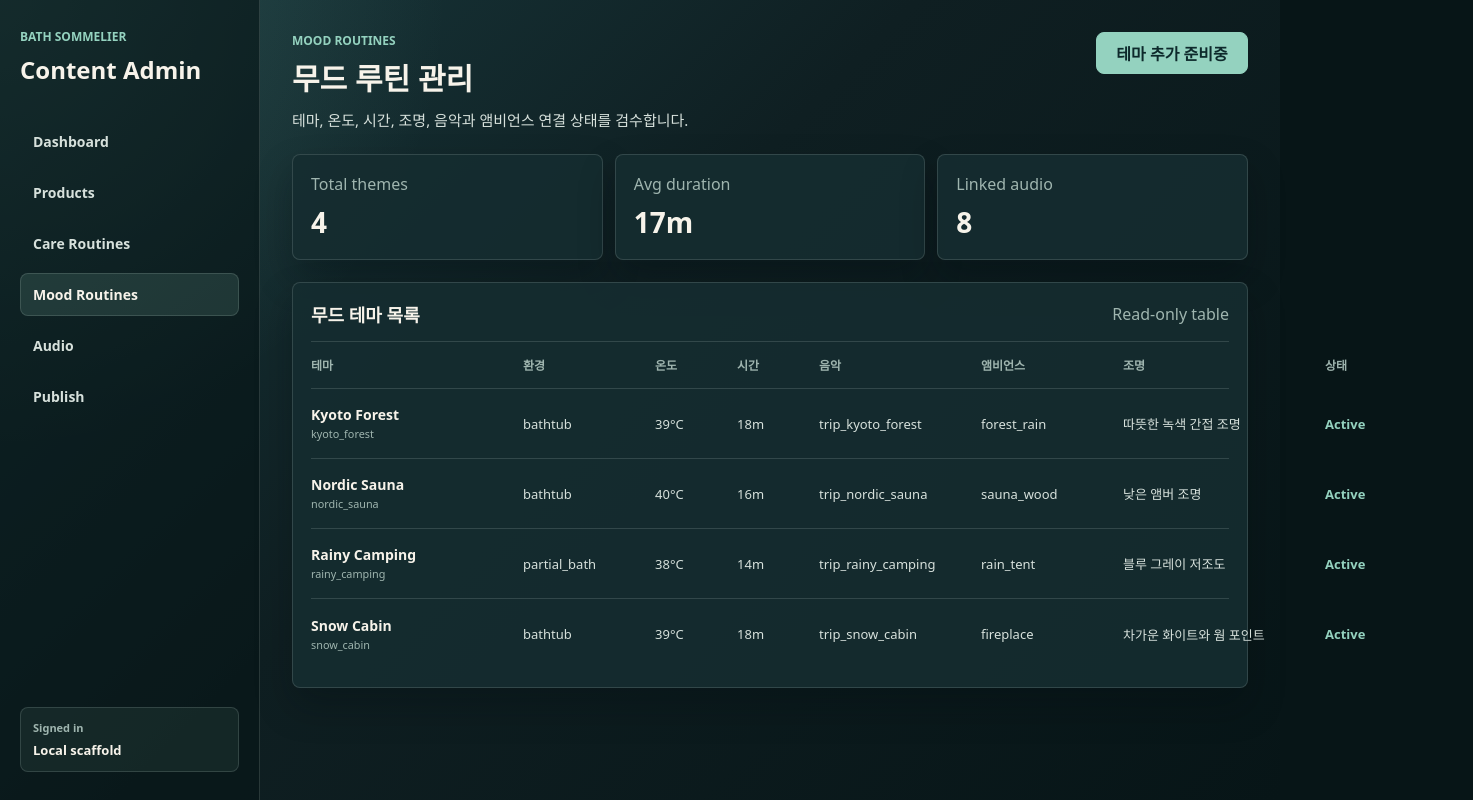
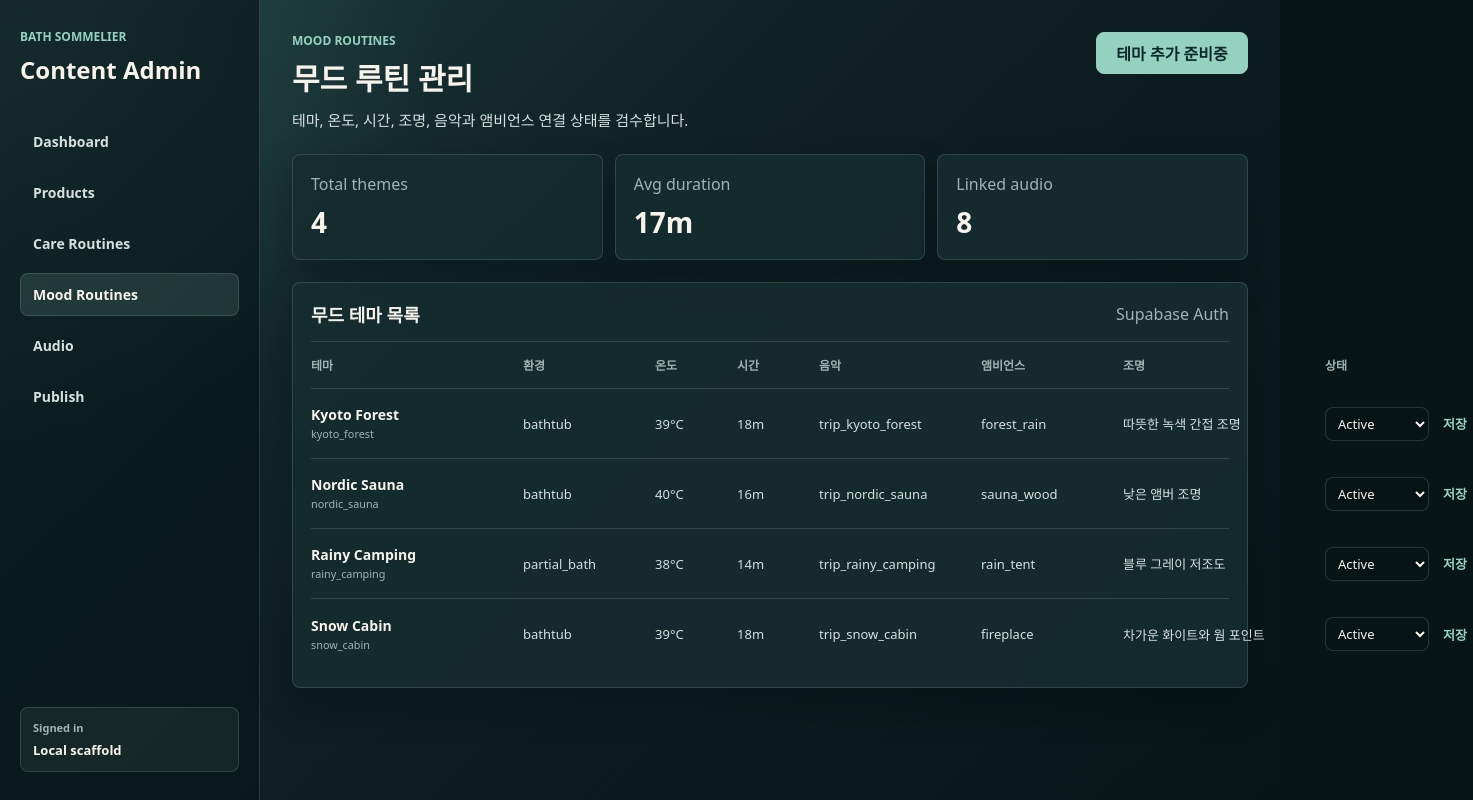
Before and after one commit to dykim0917/BathSommelier, a Next.js app in the folder apps/admin/: page /trip in a window 1280 px wide. Shown: the whole page, 1473 px wide, since content can reach past the window. Built offline with nearby package versions, Linux system fonts and the light colour scheme; no server answers.

Commit message:
feat: add admin trip status action

```diff
--- a/apps/admin/app/globals.css
+++ b/apps/admin/app/globals.css
@@ -449,7 +449,7 @@ button {
 
 .tripTable .dataTableHeader,
 .tripTable .dataTableRow {
-  grid-template-columns: minmax(200px, 1.2fr) 120px 70px 70px 150px 130px minmax(190px, 1fr) 80px;
+  grid-template-columns: minmax(200px, 1.2fr) 120px 70px 70px 150px 130px minmax(190px, 1fr) 148px;
 }
 
 .audioTable .dataTableHeader,
--- a/apps/admin/app/trip/page.tsx
+++ b/apps/admin/app/trip/page.tsx
@@ -4,9 +4,27 @@ import {
   getTripStatusLabel,
   readAdminTripRows,
 } from '../../lib/tripData';
+import { updateTripThemeStatus } from '../../lib/tripActions';
 
-export default async function TripPage() {
+interface TripPageProps {
+  searchParams: Promise<{
+    error?: string;
+    updated?: string;
+  }>;
+}
+
+function getTripStatusMessage(error?: string, updated?: string): string | null {
+  if (updated === 'status') return '상태가 저장되었습니다.';
+  if (error === 'invalid_status') return '상태 값이 올바르지 않습니다.';
+  if (error === 'missing_content_db') return '콘텐츠 DB 연결이 설정되지 않았습니다.';
+  if (error === 'update_failed') return '상태 저장에 실패했습니다. RLS 정책과 권한을 확인하세요.';
+  return null;
+}
+
+export default async function TripPage({ searchParams }: TripPageProps) {
+  const { error, updated } = await searchParams;
   const trip = buildAdminTripListViewModel(await readAdminTripRows());
+  const statusMessage = getTripStatusMessage(error, updated);
 
   return (
     <AdminShell activePath="/trip">
@@ -42,8 +60,13 @@ export default async function TripPage() {
         <section className="panel">
           <div className="panelHeader">
             <h3>무드 테마 목록</h3>
-            <span>Read-only table</span>
+            <span>Supabase Auth</span>
           </div>
+          {statusMessage ? (
+            <p className={error ? 'formNotice error' : 'formNotice'}>
+              {statusMessage}
+            </p>
+          ) : null}
           <div className="dataTable tripTable" role="table" aria-label="무드 테마 목록">
             <div className="dataTableHeader" role="row">
               <span>테마</span>
@@ -67,7 +90,22 @@ export default async function TripPage() {
                 <span>{theme.musicId}</span>
                 <span>{theme.ambienceId}</span>
                 <span>{theme.lighting}</span>
-                <span className="statusText">{getTripStatusLabel(theme.status)}</span>
+                <form className="tableForm" action={updateTripThemeStatus}>
+                  <input type="hidden" name="id" value={theme.id} />
+                  <select
+                    aria-label={`${theme.title} 상태`}
+                    name="status"
+                    defaultValue={theme.status}
+                  >
+                    <option value="active">{getTripStatusLabel('active')}</option>
+                    <option value="draft">{getTripStatusLabel('draft')}</option>
+                    <option value="paused">{getTripStatusLabel('paused')}</option>
+                    <option value="retired">{getTripStatusLabel('retired')}</option>
+                  </select>
+                  <button type="submit" className="textButton">
+                    저장
+                  </button>
+                </form>
               </div>
             ))}
           </div>
--- /dev/null
+++ b/apps/admin/lib/tripActions.ts
@@ -0,0 +1,44 @@
+'use server';
+
+import { revalidatePath } from 'next/cache';
+import { redirect } from 'next/navigation';
+
+import {
+  readAdminPostgrestSessionConfig,
+  updatePostgrestRows,
+} from './data/postgrest';
+import type { AdminTripThemeRow } from './tripData';
+
+const tripStatuses: AdminTripThemeRow['status'][] = [
+  'active',
+  'draft',
+  'paused',
+  'retired',
+];
+
+function isTripStatus(value: string): value is AdminTripThemeRow['status'] {
+  return tripStatuses.includes(value as AdminTripThemeRow['status']);
+}
+
+export async function updateTripThemeStatus(formData: FormData) {
+  const id = String(formData.get('id') ?? '').trim();
+  const status = String(formData.get('status') ?? '').trim();
+
+  if (!id || !isTripStatus(status)) {
+    redirect('/trip?error=invalid_status');
+  }
+
+  const config = await readAdminPostgrestSessionConfig();
+  if (!config) {
+    redirect('/trip?error=missing_content_db');
+  }
+
+  try {
+    await updatePostgrestRows(config, 'trip_theme', { id: `eq.${id}` }, { status });
+  } catch {
+    redirect('/trip?error=update_failed');
+  }
+
+  revalidatePath('/trip');
+  redirect('/trip?updated=status');
+}
```
Also changed, not shown: 1 other file (tests, documents, lock files or other folders).
